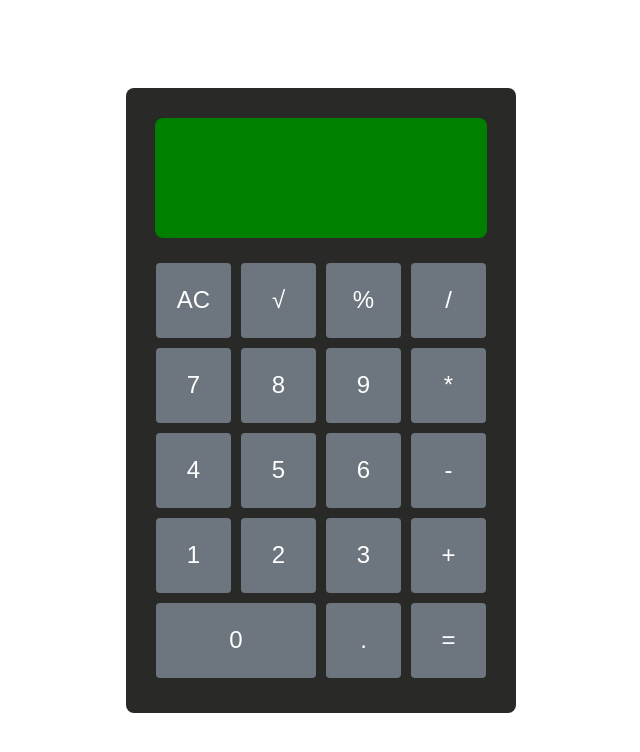
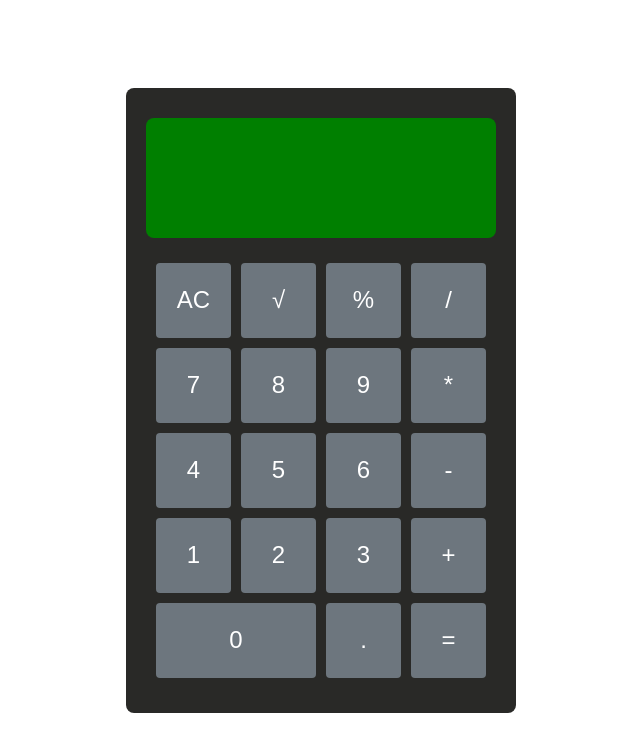
Before and after one commit to hendrikyong/calculator, a React (Vite) app: page / in a window 1280 px wide. Shown: the top 752 px of the page, without its empty margins (319-959 px from the left). Built offline with nearby package versions, Linux system fonts and the light colour scheme.

Commit message:
added overflow x to handle longer numbers being input into eqn

```diff
--- a/src/css/calculator.module.css
+++ b/src/css/calculator.module.css
@@ -11,13 +11,14 @@
 
 .calcScreen {
   height: 120px;
-  width: 95%;
+  width: 100%;
   background-color: #007f00;
   border-radius: 8px;
   margin: 10px 0 20px 0;
   display: flex;
   flex-direction: column;
   justify-content: space-between;
+  overflow-x: auto;
 }
 
 .calcScreen > div {
```
